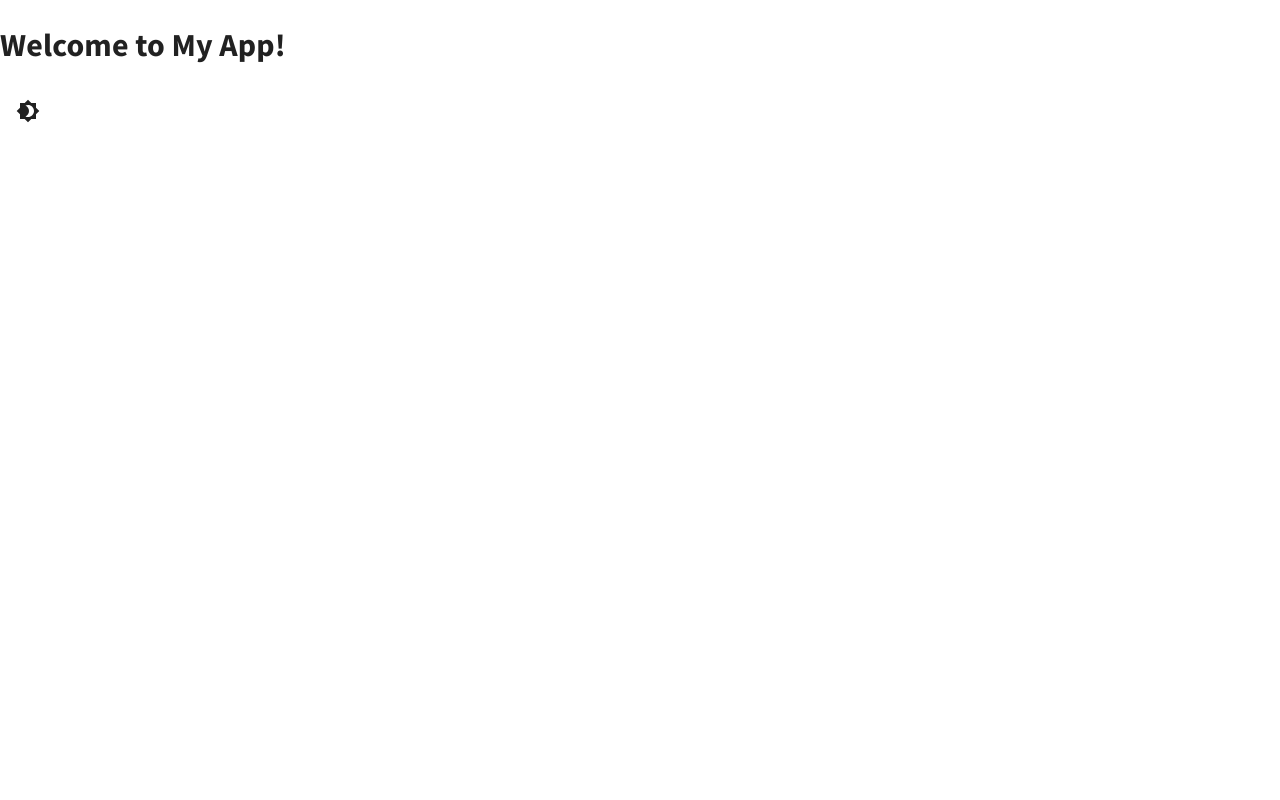
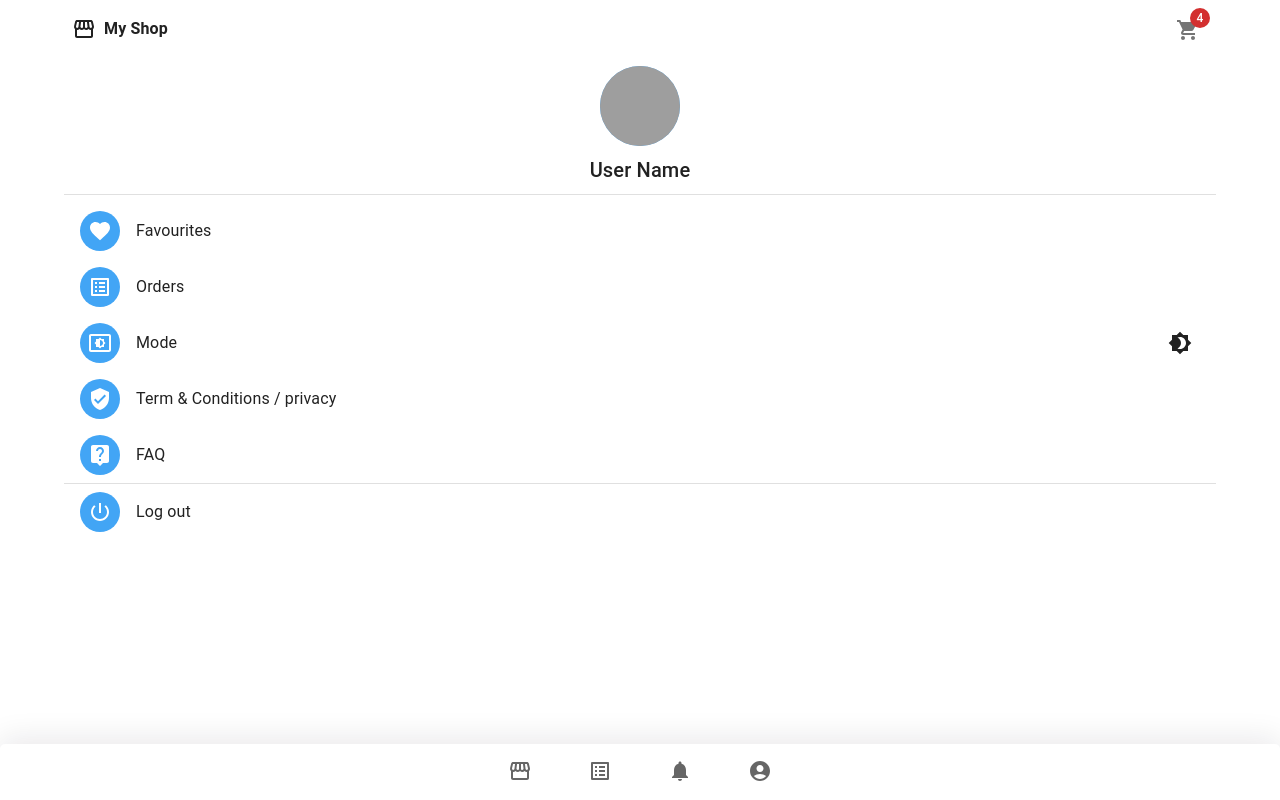
Before and after one commit to prasanthjanga/react-qrmenu, a React (Create React App) app: page /profile in a window 1280 px wide. Built offline with nearby package versions, Linux system fonts and the light colour scheme; grey boxes are pictures that could not be loaded.

Commit message:
App Header, App Footer and Profile page
-App Header
-App Footer
-Profile page

```diff
--- a/src/App.js
+++ b/src/App.js
@@ -1,14 +1,28 @@
-import './App.css';
+import "./App.css";
 import { Routes, Route } from "react-router-dom";
-import ColorContextProvider from './context/ColorContext';
-import { ToggleColorMode } from './components/ToggleColorMode';
+import ColorContextProvider from "./context/ColorContext";
+
+import AppBarHeader from "./layouts/AppBarHeader";
+
+import Container from "@mui/material/Container";
+import AppBarFooter from "./layouts/AppBarFooter";
+import { Home } from "./pages/Home";
+import { Profile } from "./pages/Profile";
 
 function App() {
   return (
     <>
-      <h1>Welcome to My App!</h1>
       <ColorContextProvider>
-        <ToggleColorMode />
+        <Container fixed>
+          <AppBarHeader />
+
+          <Routes>
+            <Route path="/" element={<Home />} />
+            <Route path="profile" element={<Profile />} />
+          </Routes>
+
+        </Container>
+        <AppBarFooter />
       </ColorContextProvider>
     </>
   );
--- /dev/null
+++ b/src/layouts/AppBarFooter.js
@@ -0,0 +1,48 @@
+import * as React from "react";
+import Box from "@mui/material/Box";
+import Link from "@mui/material/Link";
+
+import BottomNavigation from "@mui/material/BottomNavigation";
+import BottomNavigationAction from "@mui/material/BottomNavigationAction";
+import StorefrontIcon from "@mui/icons-material/Storefront";
+import ListAltIcon from "@mui/icons-material/ListAlt";
+import NotificationsIcon from "@mui/icons-material/Notifications";
+import AccountCircleIcon from "@mui/icons-material/AccountCircle";
+
+function AppBarFooter() {
+  const [value, setValue] = React.useState(0);
+
+  return (
+    <Box>
+      <BottomNavigation
+        sx={{
+          width: "100%",
+          position: "fixed",
+          bottom: 0,
+          color: "#000",
+          boxShadow: "0px -6px 30px rgb(19 15 38 / 9%)",
+          borderRadius: "5px 5px 0px 0px",
+        }}
+        showLabels
+        value={value}
+        onChange={(event, newValue) => {
+          setValue(newValue);
+        }}
+      >
+        <Link href="/" color="secondary" underline="none">
+          <BottomNavigationAction sx={{paddingTop: "15px"}} icon={<StorefrontIcon />} />
+        </Link>
+        <Link href="orders" color="secondary" underline="none">
+          <BottomNavigationAction sx={{paddingTop: "15px"}} icon={<ListAltIcon />} />
+        </Link>
+        <Link href="notifications" color="secondary" underline="none">
+          <BottomNavigationAction sx={{paddingTop: "15px"}} icon={<NotificationsIcon />} />
+        </Link>
+        <Link href="profile" color="secondary" underline="none">
+          <BottomNavigationAction sx={{paddingTop: "15px"}} icon={<AccountCircleIcon />} />
+        </Link>
+      </BottomNavigation>
+    </Box>
+  );
+}
+export default AppBarFooter;
--- /dev/null
+++ b/src/layouts/AppBarHeader.js
@@ -0,0 +1,35 @@
+import {  Box, Badge, Typography } from "@mui/material";
+import StorefrontIcon from "@mui/icons-material/Storefront";
+import ShoppingCartIcon from "@mui/icons-material/ShoppingCart";
+
+function HeaderAppBar() {
+  return (
+    <Box
+      sx={{
+        display: "flex",
+        p: 1,
+        bgcolor: "background.paper",
+        borderRadius: 1,
+      }}
+    >
+      <Box
+        sx={{
+          flexGrow: 1,
+          display: "flex",
+          alignItems: "center",
+          flexWrap: "wrap",
+        }}
+        gap={1}
+      >
+        <StorefrontIcon />
+        <Typography sx={{fontWeight: 'bold'}}>My Shop</Typography>
+      </Box>
+      <Box p={1}>
+        <Badge badgeContent={4} color="error">
+          <ShoppingCartIcon color="action" />
+        </Badge>
+      </Box>
+    </Box>
+  );
+}
+export default HeaderAppBar;
--- /dev/null
+++ b/src/pages/Profile.js
@@ -0,0 +1,104 @@
+import List from "@mui/material/List";
+import ListItem from "@mui/material/ListItem";
+import ListItemText from "@mui/material/ListItemText";
+import ListItemAvatar from "@mui/material/ListItemAvatar";
+import Divider from "@mui/material/Divider";
+import Box from "@mui/material/Box";
+import Typography from "@mui/material/Typography";
+import Avatar from "@mui/material/Avatar";
+import ListAltIcon from "@mui/icons-material/ListAlt";
+import FavoriteIcon from "@mui/icons-material/Favorite";
+import PowerSettingsNewIcon from "@mui/icons-material/PowerSettingsNew";
+import SettingsBrightnessIcon from "@mui/icons-material/SettingsBrightness";
+import VerifiedUserIcon from '@mui/icons-material/VerifiedUser';
+import LiveHelpIcon from '@mui/icons-material/LiveHelp';
+import { ToggleColorMode } from "../components/ToggleColorMode";
+
+export const Profile = () => {
+  return (
+    <>
+      <Box
+        sx={{
+          display: "flex",
+          justifyContent: "center",
+          borderRadius: 1,
+        }}
+        m={1}
+      >
+        <Avatar
+          alt="User Name"
+          src="/static/images/avatar/1.jpg"
+          sx={{ width: 80, height: 80, backgroundColor: "primary.light" }}
+        />
+      </Box>
+      <Typography
+        variant="h6"
+        sx={{ display: "flex", justifyContent: "center" }}
+        m={1}
+      >
+        User Name
+      </Typography>
+      <Divider />
+      <Box
+        sx={{
+          display: "flex",
+          justifyContent: "center",
+          borderRadius: 1,
+        }}
+      >
+        <List sx={{ width: "100%" }}>
+          <ListItem>
+            <ListItemAvatar>
+              <Avatar sx={{ backgroundColor: "primary.light" }}>
+                <FavoriteIcon />
+              </Avatar>
+            </ListItemAvatar>
+            <ListItemText primary="Favourites" />
+          </ListItem>
+          <ListItem>
+            <ListItemAvatar>
+              <Avatar sx={{ backgroundColor: "primary.light" }}>
+                <ListAltIcon />
+              </Avatar>
+            </ListItemAvatar>
+            <ListItemText primary="Orders" />
+          </ListItem>
+          <ListItem>
+            <ListItemAvatar>
+              <Avatar sx={{ backgroundColor: "primary.light" }}>
+                <SettingsBrightnessIcon />
+              </Avatar>
+            </ListItemAvatar>
+            <ListItemText primary="Mode" />
+            <ToggleColorMode />
+          </ListItem>
+          <ListItem>
+            <ListItemAvatar>
+              <Avatar sx={{ backgroundColor: "primary.light" }}>
+                <VerifiedUserIcon />
+              </Avatar>
+            </ListItemAvatar>
+            <ListItemText primary="Term & Conditions / privacy" />
+          </ListItem>
+          <ListItem>
+            <ListItemAvatar>
+              <Avatar sx={{ backgroundColor: "primary.light" }}>
+                <LiveHelpIcon />
+              </Avatar>
+            </ListItemAvatar>
+            <ListItemText primary="FAQ" />
+          </ListItem>
+          <Divider />
+          <ListItem>
+            <ListItemAvatar>
+              <Avatar sx={{ backgroundColor: "primary.light" }}>
+                <PowerSettingsNewIcon />
+              </Avatar>
+            </ListItemAvatar>
+            <ListItemText primary="Log out" />
+          </ListItem>
+        </List>
+      </Box>
+    </>
+  );
+};
```
